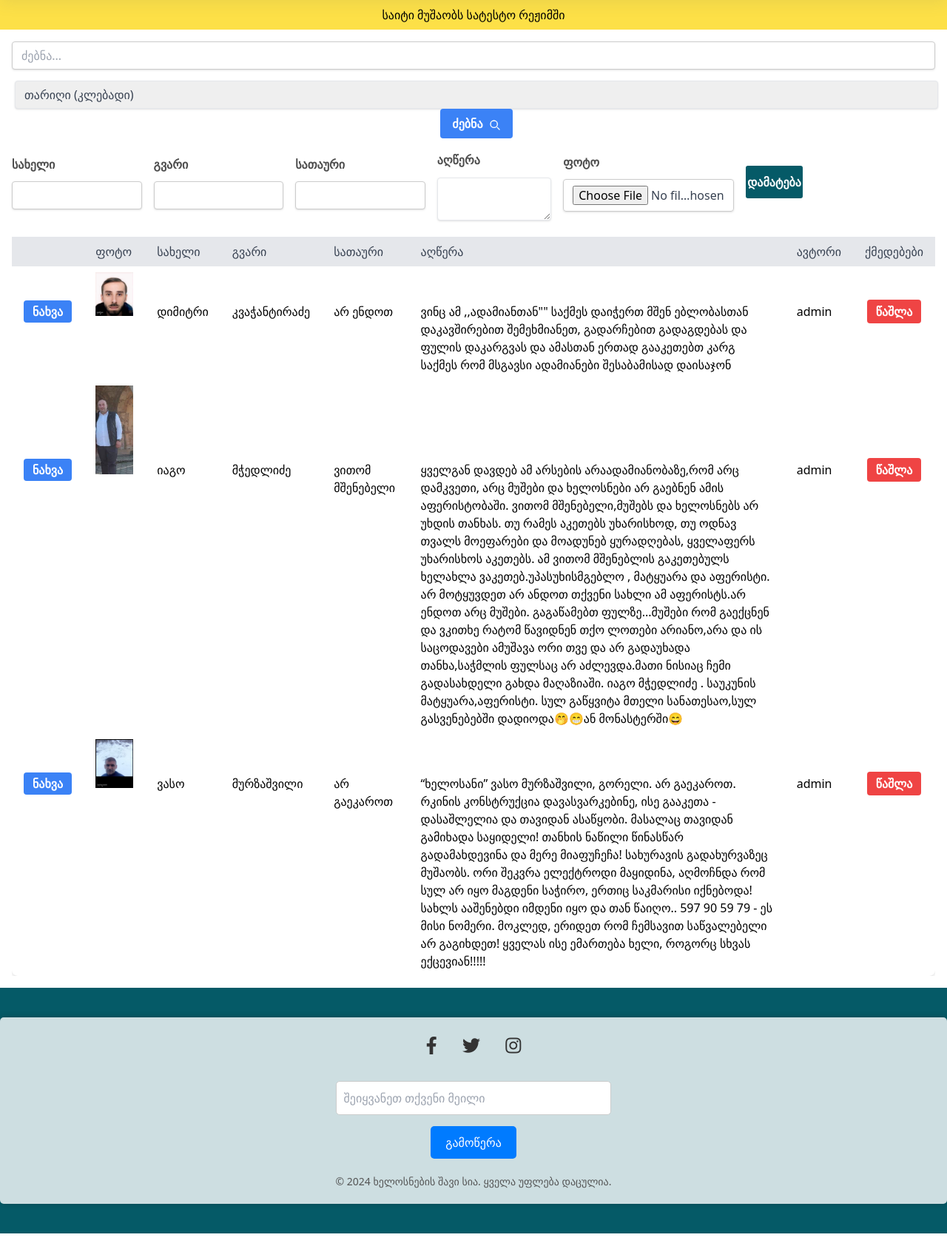
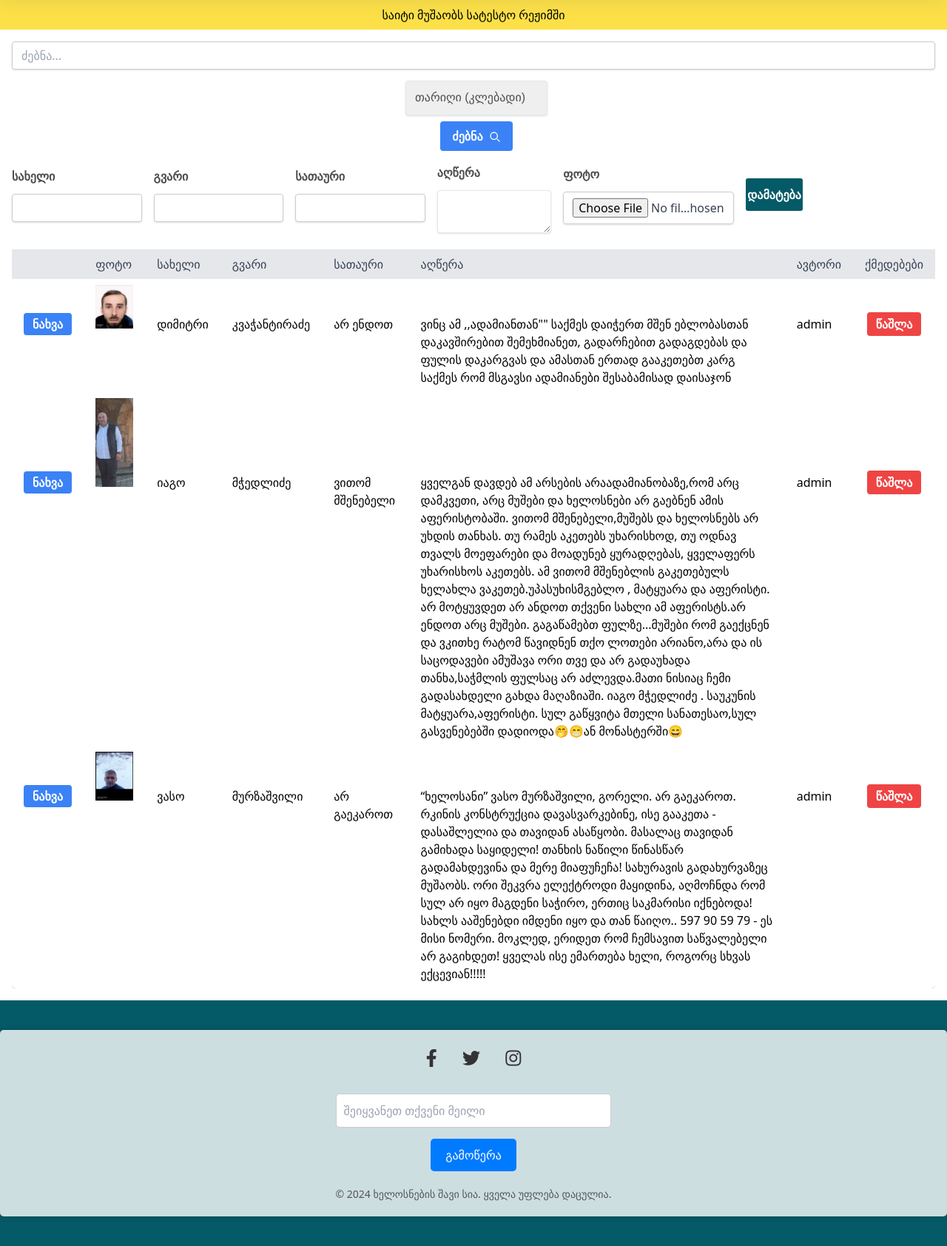
Before and after one commit to nikolozi2001/blackList, a Flask app: page /workers in a window 1280 px wide. Shown: the part 90-1774 px from the top of the page at 74% size. Run offline with Flask 3, Linux system fonts and the light colour scheme; a user stored in the database is signed in; some libraries are stand-ins or nearby versions.

Commit message:
add responsive

```diff
--- a/static/style/output.css
+++ b/static/style/output.css
@@ -1,5 +1,5 @@
 /*
-! tailwindcss v3.4.4 | MIT License | https://tailwindcss.com
+! tailwindcss v3.4.3 | MIT License | https://tailwindcss.com
 */
 
 /*
@@ -664,6 +664,10 @@ video {
   display: table;
 }
 
+.hidden {
+  display: none;
+}
+
 .h-20 {
   height: 5rem;
 }
@@ -696,6 +700,10 @@ video {
   width: 100%;
 }
 
+.w-48 {
+  width: 12rem;
+}
+
 .min-w-full {
   min-width: 100%;
 }
@@ -708,6 +716,16 @@ video {
   -webkit-appearance: none;
      -moz-appearance: none;
           appearance: none;
+}
+
+.columns-2 {
+  -moz-columns: 2;
+       columns: 2;
+}
+
+.columns-3xs {
+  -moz-columns: 16rem;
+       columns: 16rem;
 }
 
 .flex-wrap {
@@ -986,6 +1004,42 @@ video {
   box-shadow: var(--tw-ring-offset-shadow, 0 0 #0000), var(--tw-ring-shadow, 0 0 #0000), var(--tw-shadow);
 }
 
+@media (min-width: 768px) {
+  .md\:container {
+    width: 100%;
+  }
+
+  @media (min-width: 640px) {
+    .md\:container {
+      max-width: 640px;
+    }
+  }
+
+  @media (min-width: 768px) {
+    .md\:container {
+      max-width: 768px;
+    }
+  }
+
+  @media (min-width: 1024px) {
+    .md\:container {
+      max-width: 1024px;
+    }
+  }
+
+  @media (min-width: 1280px) {
+    .md\:container {
+      max-width: 1280px;
+    }
+  }
+
+  @media (min-width: 1536px) {
+    .md\:container {
+      max-width: 1536px;
+    }
+  }
+}
+
 .hover\:bg-blue-200:hover {
   --tw-bg-opacity: 1;
   background-color: rgb(191 219 254 / var(--tw-bg-opacity));
@@ -1032,12 +1086,37 @@ video {
 }
 
 @media (min-width: 768px) {
+  .md\:mx-auto {
+    margin-left: auto;
+    margin-right: auto;
+  }
+
+  .md\:mb-0 {
+    margin-bottom: 0px;
+  }
+
+  .md\:table-cell {
+    display: table-cell;
+  }
+
   .md\:w-1\/2 {
     width: 50%;
   }
 }
 
 @media (min-width: 1024px) {
+  .lg\:table {
+    display: table;
+  }
+
+  .lg\:table-cell {
+    display: table-cell;
+  }
+
+  .lg\:hidden {
+    display: none;
+  }
+
   .lg\:w-1\/3 {
     width: 33.333333%;
   }
--- a/static/style/responsive.css
+++ b/static/style/responsive.css
@@ -0,0 +1,13 @@
+@media screen and (max-width: 390px) {
+    .add_post_form {
+        flex-direction: column;
+    }
+
+    input[type="submit"] {
+        width: 100%;
+    }
+
+    .post_table {
+        flex-direction: column;
+    }
+}
--- a/templates/workers.html
+++ b/templates/workers.html
@@ -4,11 +4,11 @@
 <div class="container mx-auto p-4">
     <!-- Search Form -->
     <div class="mb-4">
-        <form method="GET" action="{{ url_for('workers') }}" class="flex justify-center">
+        <form method="GET" action="{{ url_for('workers') }}" class="flex justify-center items-center">
             <input type="text" name="search" placeholder="ძებნა..."
                 class="shadow appearance-none border rounded w-full py-2 px-3 text-gray-700 leading-tight focus:outline-none focus:shadow-outline">
             <select name="order_by"
-                class="shadow appearance-none border rounded w-full py-2 px-3 text-gray-700 leading-tight focus:outline-none focus:shadow-outline ml-2">
+                class="shadow appearance-none border rounded ml-2 py-2 px-3 mb-2 text-gray-700 leading-tight focus:outline-none focus:shadow-outline w-48">
                 <option value="date_desc">თარიღი (კლებადი)</option>
                 <option value="date_asc">თარიღი (ზრდადი)</option>
             </select>
@@ -63,7 +63,7 @@
 
     <!-- Posts Table -->
     <div class="overflow-x-auto">
-        <table class="min-w-full bg-white border border-gray-200 rounded-lg shadow-md">
+        <table class="min-w-full bg-white border border-gray-200 rounded-lg shadow-md hidden lg:table">
             <thead>
                 <tr class="bg-gray-200 text-gray-700">
                     <th class="px-4 py-2 border-b text-left"></th>
@@ -108,6 +108,42 @@
                 {% endfor %}
             </tbody>
         </table>
+
+        <!-- Responsive Cards for Small Screens -->
+        <div class="block lg:hidden">
+            {% for post in posts %}
+            <div class="bg-white border border-gray-200 rounded-lg shadow-md mb-4 p-4">
+                <div class="mb-2">
+                    {% if post.photo %}
+                    <img src="{{ url_for('static', filename='uploads/' ~ post.photo) }}" class="post-image"
+                        alt="Post Photo" width="100">
+                    {% else %}
+                    No Photo
+                    {% endif %}
+                </div>
+                <div class="mb-2"><strong>სახელი:</strong> {{ post.name }}</div>
+                <div class="mb-2"><strong>გვარი:</strong> {{ post.surname }}</div>
+                <div class="mb-2"><strong>სათაური:</strong> {{ post.title }}</div>
+                <div class="mb-2"><strong>აღწერა:</strong> {{ post.content }}</div>
+                <div class="mb-2"><strong>ავტორი:</strong> {{ post.author.username }}</div>
+                <div class="flex justify-between">
+                    <div class="mb-2">
+                        <a href="{{ url_for('view_post', post_id=post.id) }}"
+                            class="bg-blue-500 hover:bg-blue-700 text-white font-bold py-1 px-3 rounded">ნახვა</a>
+                    </div>
+                    <div>
+                        {% if post.author.username == session['username'] or session.get('is_admin') %}
+                        <form method="POST" action="{{ url_for('delete_post', post_id=post.id) }}">
+                            <button type="submit"
+                                class="bg-red-500 hover:bg-red-700 text-white font-bold py-1 px-3 rounded">წაშლა</button>
+                        </form>
+                        {% endif %}
+                    </div>
+                </div>
+            </div>
+            {% endfor %}
+        </div>
     </div>
+
 </div>
 {% endblock %}
```
Also changed, not shown: instance/blackList.db, 1 other file.
